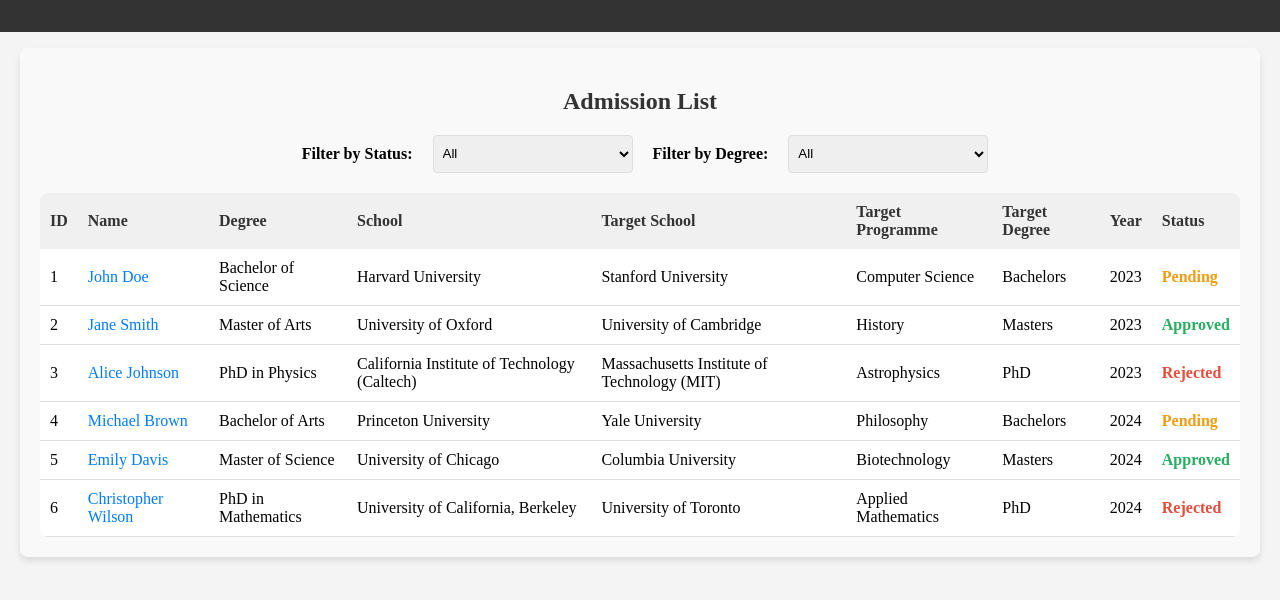
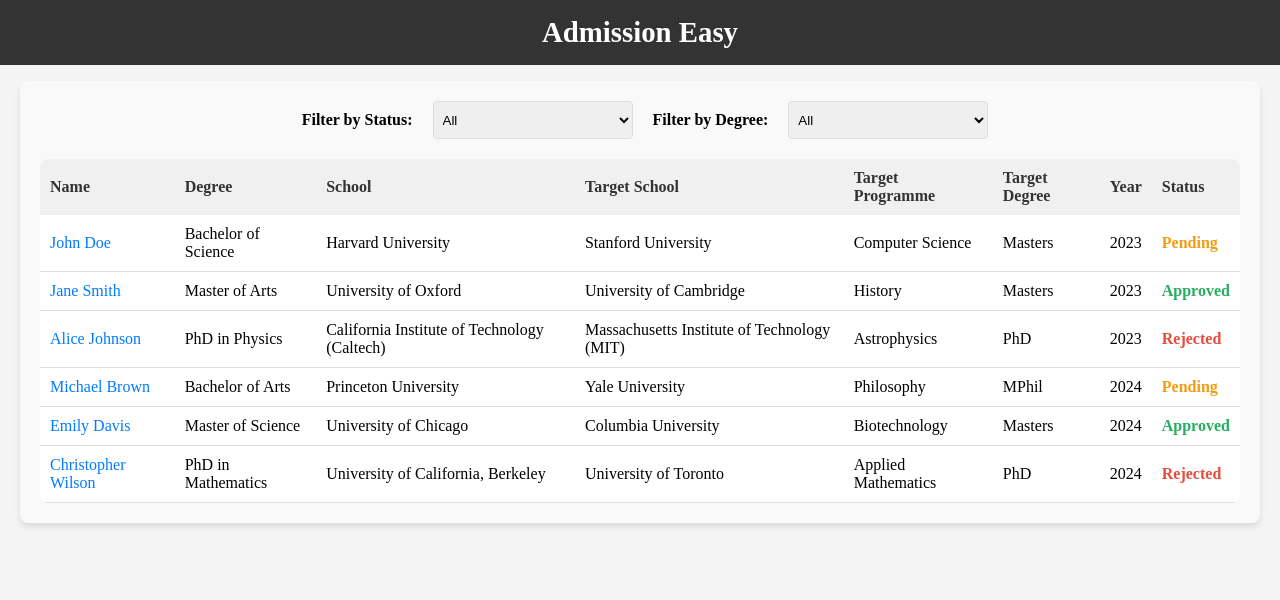
Before and after one commit to BAIGUANGMEI/AdmissionEasy, a Vue app: page /#/ in a window 1280 px wide. Shown: the top 600 px of the page. Built offline with nearby package versions, Linux system fonts and the light colour scheme.

Commit message:
chore: add type management

```diff
--- a/src/components/AdmissionDetail.vue
+++ b/src/components/AdmissionDetail.vue
@@ -1,54 +1,26 @@
 <script setup lang="ts">
 import { defineProps, ref, watch } from 'vue';
 
-// Admission Status Enum
-enum AdmissionStatus {
-  Pending = "Pending",
-  Approved = "Approved",
-  Rejected = "Rejected",
-}
-
-enum TargetDegree {
-  Bachelors = "Bachelors",
-  Masters = "Masters",
-  PhD = "PhD",
-}
-
-// Admission Data Interface
-interface admissionDetailData {
-  id: number;
-  name: string;
-  degree: string;
-  school: string;
-  targetSchool: string;
-  targetProgramme: string;
-  targetDegree: TargetDegree;
-  applyYear: string;
-  timeLine: Map<string, string>;
-  GPA: string;
-  Language?: string;
-  GRE?: string;
-  GMAT?: string;
-  status: AdmissionStatus;
-}
+import type { AdmissionDetailData } from '../types/admissionTypes';
+import { AdmissionStatus, TargetDegree } from '../types/admissionTypes';
 
 // 接收父组件传入的 id
 const props = defineProps<{ id: number }>();
 
 // Reactive Admission Detail
-const admission = ref<admissionDetailData | null>(null);
+const admission = ref<AdmissionDetailData | null>(null);
 
 // 模拟获取详细数据
 const fetchAdmissionDetail = (id: number) => {
     // 模拟数据
-    const data: admissionDetailData = {
+    const data: AdmissionDetailData = {
         id,
         name: "John Doe",
         degree: "Bachelor of Science",
         school: "Harvard University",
         targetSchool: "Stanford University",
         targetProgramme: "Computer Science",
-        targetDegree: TargetDegree.Bachelors,
+        targetDegree: TargetDegree.Masters,
         applyYear: "2023",
         timeLine: new Map([["2023-01-01", "Application Submitted"], ["2023-02-01", "Interview Scheduled"]]),
         GPA: "3.8",
@@ -76,7 +48,6 @@
     <div class="admission-detail">
       <h2>Admission Detail</h2>
       <div class="detail-card">
-        <p><strong>ID:</strong> {{ admission.id }}</p>
         <p><strong>Name:</strong> {{ admission.name }}</p>
         <p><strong>Degree:</strong> {{ admission.degree }}</p>
         <p><strong>Current School:</strong> {{ admission.school }}</p>
--- a/src/components/AdmissionList.vue
+++ b/src/components/AdmissionList.vue
@@ -2,34 +2,11 @@
 import { ref, computed } from "vue";
 import AdmissionDetail from './AdmissionDetail.vue';
 
-// Admission Status Enum
-enum AdmissionStatus {
-  Pending = "Pending",
-  Approved = "Approved",
-  Rejected = "Rejected",
-}
-
-enum TargetDegree {
-  Bachelors = "Bachelors",
-  Masters = "Masters",
-  PhD = "PhD",
-}
-
-// Admission Data Interface
-interface admissionData {
-  id: number;
-  name: string;
-  degree: string;
-  school: string;
-  targetSchool: string;
-  targetProgramme: string;
-  targetDegree: TargetDegree;
-  applyYear: string;
-  status: AdmissionStatus;
-}
+import type { AdmissionData } from '../types/admissionTypes';
+import { AdmissionStatus, TargetDegree } from '../types/admissionTypes';
 
 // Reactive Admission Data List
-const admissionDataList = ref<admissionData[]>([
+const admissionDataList = ref<AdmissionData[]>([
   {
     id: 1,
     name: "John Doe",
@@ -37,7 +14,7 @@
     school: "Harvard University",
     targetSchool: "Stanford University",
     targetProgramme: "Computer Science",
-    targetDegree: TargetDegree.Bachelors,
+    targetDegree: TargetDegree.Masters,
     applyYear: "2023",
     status: AdmissionStatus.Pending,
   },
@@ -70,7 +47,7 @@
     school: "Princeton University",
     targetSchool: "Yale University",
     targetProgramme: "Philosophy",
-    targetDegree: TargetDegree.Bachelors,
+    targetDegree: TargetDegree.Mphil,
     applyYear: "2024",
     status: AdmissionStatus.Pending,
   },
@@ -127,8 +104,6 @@
 
 <template>
   <div class="admission-list">
-    <h2>Admission List</h2>
-
     <!-- Filter Dropdown -->
     <div class="filter-section">
       <label for="status-filter">Filter by Status:</label>
@@ -151,7 +126,6 @@
     <table class="admission-table">
       <thead>
         <tr>
-          <th>ID</th>
           <th>Name</th>
           <th>Degree</th>
           <th>School</th>
@@ -164,7 +138,6 @@
       </thead>
       <tbody>
         <tr v-for="admission in filteredAdmissionDataList" :key="admission.id">
-          <td>{{ admission.id }}</td>
           <td @click="showDetail(admission.id)" class="link-name">{{ admission.name }}</td>
           <td>{{ admission.degree }}</td>
           <td>{{ admission.school }}</td>
@@ -194,12 +167,6 @@
   background-color: #f9f9f9;
   border-radius: 8px;
   box-shadow: 0 4px 6px rgba(0, 0, 0, 0.1);
-}
-
-h2 {
-  text-align: center;
-  color: #333;
-  margin-bottom: 20px;
 }
 
 .filter-section {
@@ -296,6 +263,10 @@
     display: none;
   }
 
+  tbody {
+    display: block;
+  }
+
   tbody tr {
     display: flex;
     flex-direction: column;
@@ -303,7 +274,8 @@
     margin-bottom: 10px;
     border-radius: 8px;
     padding: 10px;
-    width: 100vw;
+    width: 100%;
+    box-sizing: border-box;
   }
 
   tbody td {
@@ -312,6 +284,7 @@
     justify-content: space-between;
     padding: 5px 0;
     border-bottom: none;
+    white-space: normal;
   }
 
   tbody td::before {
--- /dev/null
+++ b/src/types/admissionTypes.ts
@@ -0,0 +1,40 @@
+export enum AdmissionStatus {
+    Pending = "Pending",
+    Approved = "Approved",
+    Rejected = "Rejected",
+}
+
+export enum TargetDegree {
+    Masters = "Masters",
+    Mphil = "MPhil",
+    PhD = "PhD",
+}
+
+export interface AdmissionData {
+    id: number;
+    name: string;
+    degree: string;
+    school: string;
+    targetSchool: string;
+    targetProgramme: string;
+    targetDegree: TargetDegree;
+    applyYear: string;
+    status: AdmissionStatus;
+}
+
+export interface AdmissionDetailData {
+  id: number;
+  name: string;
+  degree: string;
+  school: string;
+  targetSchool: string;
+  targetProgramme: string;
+  targetDegree: TargetDegree;
+  applyYear: string;
+  timeLine: Map<string, string>;
+  GPA: string;
+  Language?: string;
+  GRE?: string;
+  GMAT?: string;
+  status: AdmissionStatus;
+}
--- a/src/views/HomeView.vue
+++ b/src/views/HomeView.vue
@@ -5,7 +5,7 @@
 <template>
   <div class="container">
     <div class="navbar">
-
+      <h1>Admission Easy</h1>
     </div>
     <div class="content">
       <AdmissionList />
@@ -18,13 +18,20 @@
   display: flex;
   flex-direction: column;
   min-height: 100vh;
-  width: 100%;
 }
 
 .navbar {
   background-color: #333;
   color: white;
   padding: 1rem;
+  display: flex;
+  justify-content: center;
+  align-items: center;
+}
+
+h1{
+  margin: 0;
+  font-size: 1.8rem;
 }
 
 .content {
```
